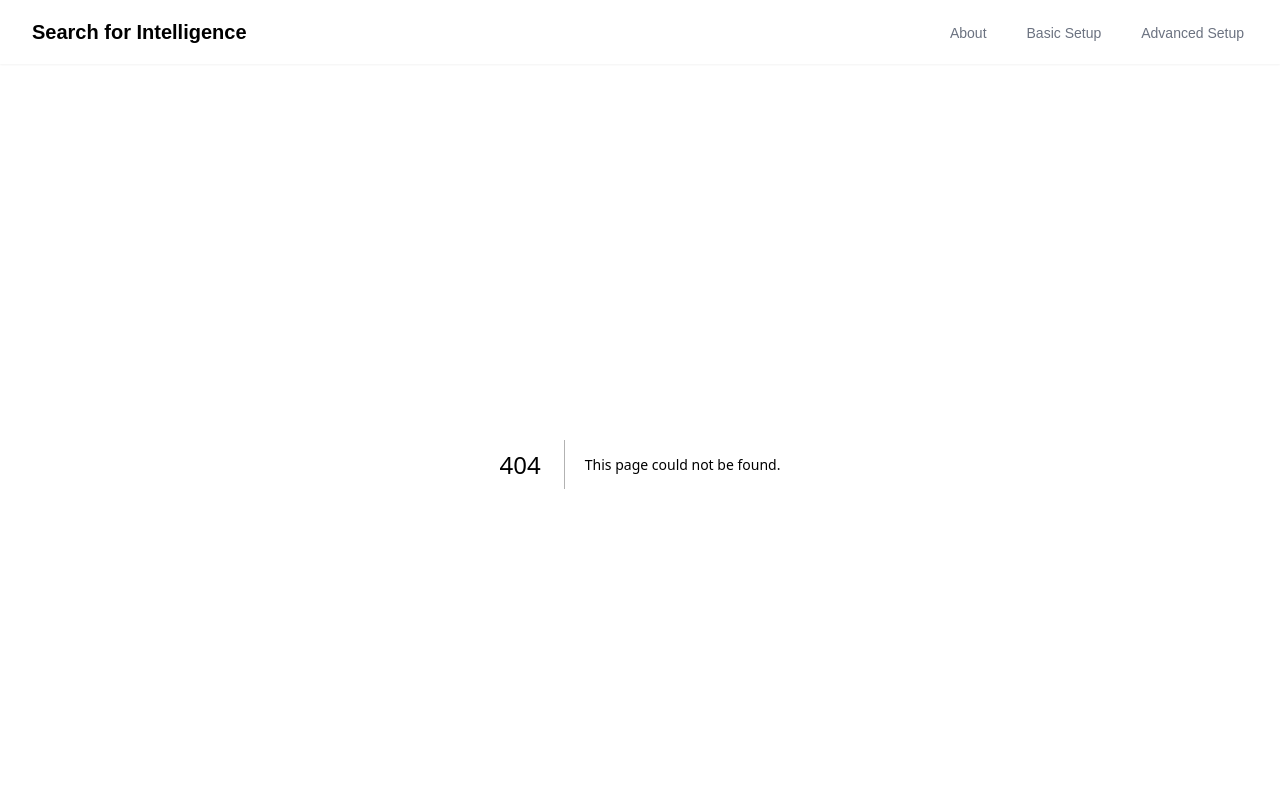
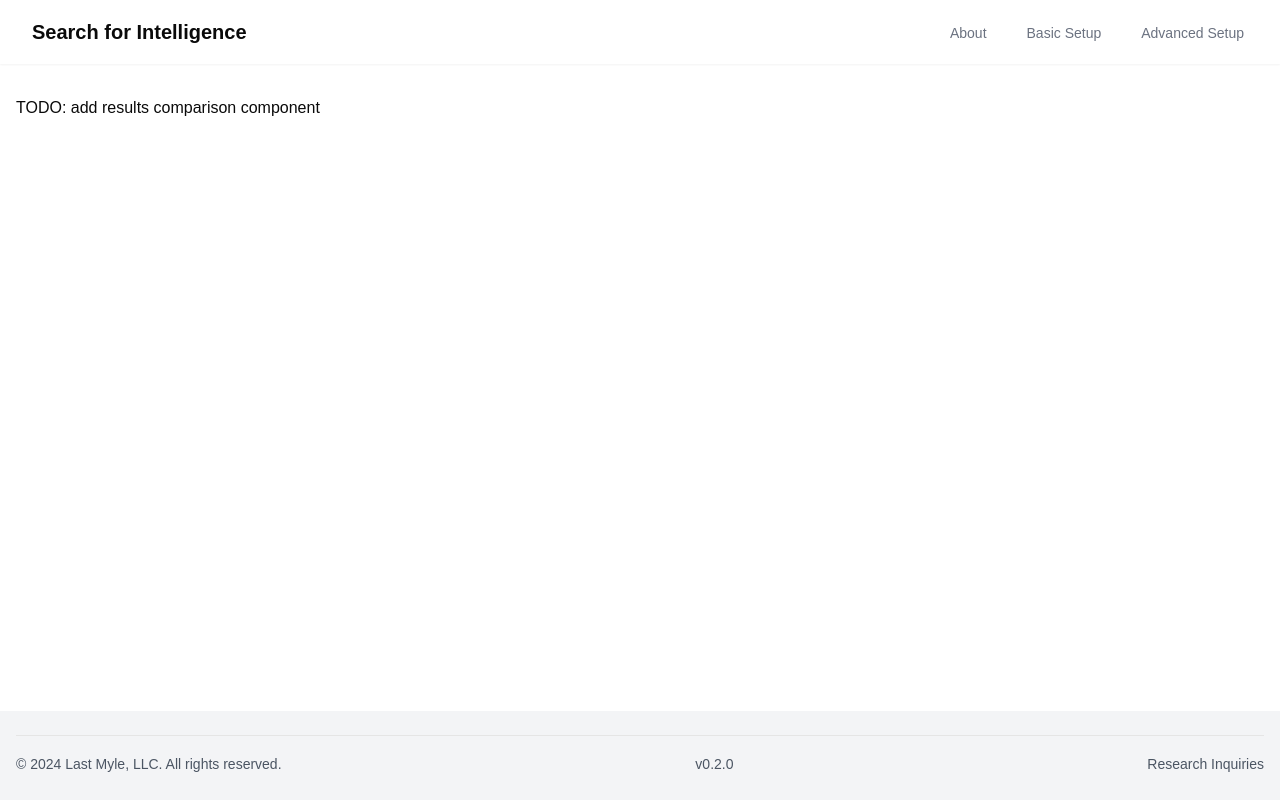
Before and after one commit to deboboy/search-for-intelligence, a Next.js app: page /advanced-results in a window 1280 px wide. Before the commit this address had no page. Shown: the top 800 px of the page. Built offline with nearby package versions, Linux system fonts and the light colour scheme.

Commit message:
add advanced results placeholder

```diff
--- /dev/null
+++ b/app/advanced-results/page.tsx
@@ -0,0 +1,9 @@
+
+
+export default function ExperimentScoringAdvancedStepFour() {
+  return (
+    <div className="container mx-auto px-4 py-8">
+      TODO: add results comparison component
+    </div>
+  );
+}
```
